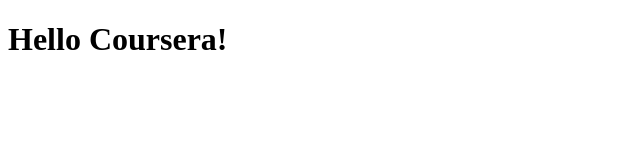
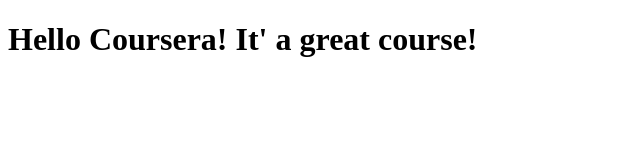
Before and after one commit to tomato2/coursera-test, a plain HTML site: page site/index.html in a window 1280 px wide. Shown: the whole page, without its empty margins (0-640 px from the left). Drawn offline with Linux system fonts and the light colour scheme.

Commit message:
Small addition to our page content.

```diff
--- a/site/index.html
+++ b/site/index.html
@@ -4,6 +4,6 @@
 	<title>Hello Coursera!</title>
 </head>
 <body>
-<h1>Hello Coursera!<h1>
+<h1>Hello Coursera! It' a great course!<h1>
 </body>
 </html>
```
